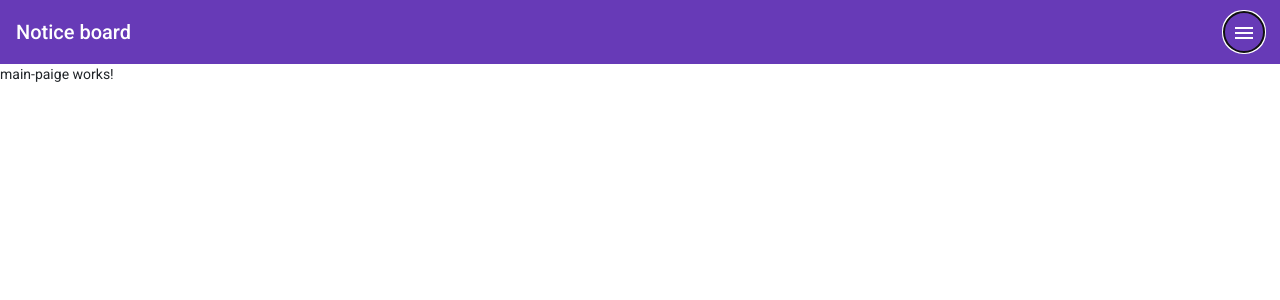
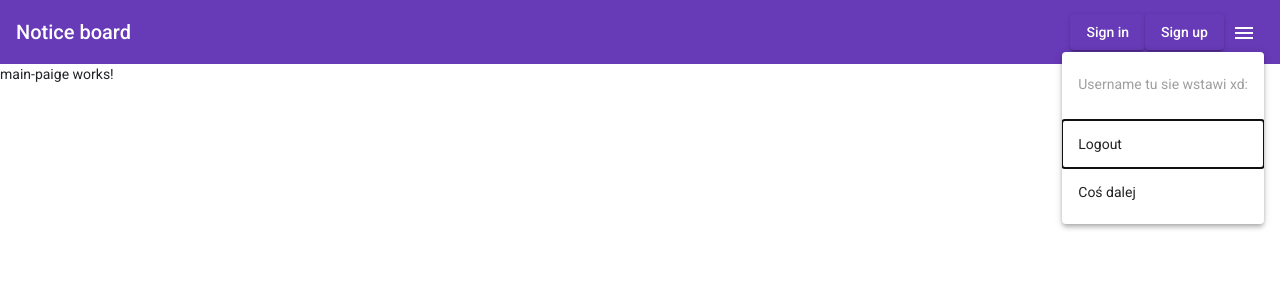
Before and after one commit to Hatulak/notice-board, an Angular app in the folder frontend/: page / in a window 1280 px wide. Both pictures are taken after a click on the button "menu". Shown: the top 300 px of the page. Built offline with nearby package versions, Linux system fonts and the light colour scheme.

Commit message:
Add menu bar buttons

```diff
--- a/frontend/src/app/app.module.ts
+++ b/frontend/src/app/app.module.ts
@@ -20,7 +20,7 @@ import {RegistrationPageComponent} from './components/registration-page/registra
 import {AuthGuardService} from './services/auth/auth-guard.service';
 import {MAT_SNACK_BAR_DEFAULT_OPTIONS, MatSnackBarModule} from '@angular/material/snack-bar';
 import {AuthInterceptorService} from './services/auth/auth-interceptor.service';
-
+import {MatMenuModule} from '@angular/material/menu';
 
 @NgModule({
   declarations: [
@@ -43,7 +43,8 @@ import {AuthInterceptorService} from './services/auth/auth-interceptor.service';
     MatButtonModule,
     MatInputModule,
     HttpClientModule,
-    MatSnackBarModule
+    MatSnackBarModule,
+    MatMenuModule
   ],
   providers: [
     {
--- a/frontend/src/app/components/menu-bar/menu-bar.component.html
+++ b/frontend/src/app/components/menu-bar/menu-bar.component.html
@@ -1,7 +1,14 @@
 <mat-toolbar color="primary">
   <span>Notice board</span>
   <span class="example-spacer"></span>
-  <button mat-icon-button class="example-icon" aria-label="Example icon-button with menu icon">
+  <button mat-raised-button [routerLink]="'/login'" color="primary"> Sign in </button>
+  <button mat-raised-button [routerLink]="'/registration'" color="primary"> Sign up </button>
+  <button mat-icon-button class="example-icon" aria-label="Example icon-button with menu icon" [matMenuTriggerFor]="menu">
     <mat-icon>menu</mat-icon>
+    <mat-menu #menu="matMenu">
+      <p mat-menu-item disabled>Username tu sie wstawi xd: </p>
+      <button mat-menu-item>Logout</button>
+      <button mat-menu-item>Coś dalej</button>
+    </mat-menu>
   </button>
 </mat-toolbar>
```
